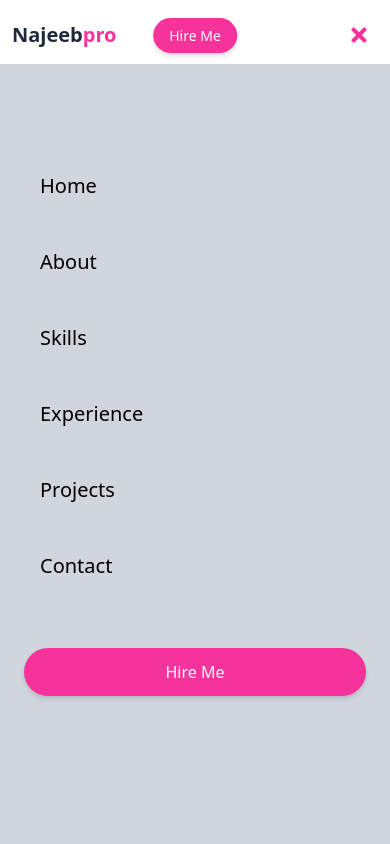
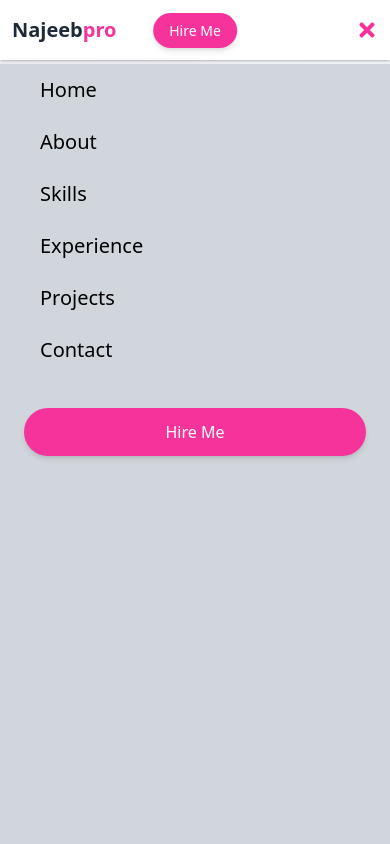
Before and after one commit to NAJEEBKHAN123/Personal_portfolio, a React (Vite) app: page / in a window 390 px wide. Both pictures are taken after a click on the button 359 px from the left and 35 px from the top of the page. Shown: the top 844 px of the page. Built offline with nearby package versions, Linux system fonts and the light colour scheme.

Commit message:
add some chagne

```diff
--- a/src/common/Navbar.jsx
+++ b/src/common/Navbar.jsx
@@ -20,7 +20,7 @@ const Navbar = () => {
 
   return (
     <nav className="fixed top-0 left-0 w-full bg-white shadow-sm z-50">
-      <div className="container mx-auto flex items-center justify-between py-4 px-3 sm:px-6  lg:px-[72px]">
+      <div className="container mx-auto flex items-center justify-between py-4 px-3 sm:px-6 lg:px-[72px]">
         {/* Logo */}
         <Link
           to="/"
@@ -46,7 +46,7 @@ const Navbar = () => {
         </div>
 
         {/* Right Side */}
-        <div className="flex items-center justify-end md:flex-1 space-x-4">
+        <div className="flex items-center justify-end md:flex-1">
           {/* Desktop Hire Me Button */}
           <a
             href="mailto:najeebkhanlaku@gmail.com"
@@ -67,7 +67,7 @@ const Navbar = () => {
 
           {/* Mobile Menu Toggle */}
           <button
-            className="md:hidden text-gray-700 focus:outline-none p-2"
+            className="md:hidden text-gray-700 focus:outline-none "
             onClick={toggleMobileMenu}
           >
             {isMobileMenuOpen ? <FaTimes size={22} className="text-pink-500" /> : <FaBars size={22} />}
@@ -76,8 +76,8 @@ const Navbar = () => {
 
         {/* Mobile Menu */}
         {isMobileMenuOpen && (
-          <div className="md:hidden fixed inset-0 bg-gray-300 z-40 pt-24 px-6 overflow-y-auto" style={{ top: '4rem' }}>
-            <ul className="flex flex-col space-y-6">
+          <div className="md:hidden fixed inset-0 bg-gray-300 z-40  px-6 overflow-y-auto" style={{ top: '4rem' }}>
+            <ul className="flex flex-col">
               {navLinks.map((link, index) => (
                 <li key={index}>
                   <Link
```
